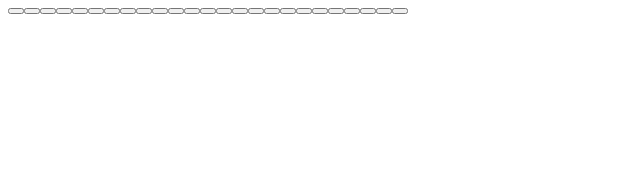
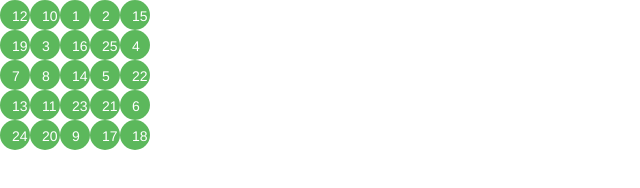
Before and after one commit to raiResham/onlinebingo, a plain HTML site: page index.html in a window 1280 px wide. Shown: the whole page, without its empty margins (0-640 px from the left). Drawn offline with nearby package versions, Linux system fonts and the light colour scheme.

Commit message:
Added css for round button etc

```diff
--- a/index.html
+++ b/index.html
@@ -1,30 +1,107 @@
 <html>
+
 <head>
     <title>
-            Fun Bingo!!!!
+        Online Fun Bingo!!!!
+
     </title>
-    </head>
+    <link rel="stylesheet" href="https://maxcdn.bootstrapcdn.com/bootstrap/3.4.1/css/bootstrap.min.css">
+  <script src="https://ajax.googleapis.com/ajax/libs/jquery/3.4.1/jquery.min.js"></script>
+  <script src="https://maxcdn.bootstrapcdn.com/bootstrap/3.4.1/js/bootstrap.min.js"></script>
+  <link rel="stylesheet" type="text/css" href="mystyle.css"></head>
+
 <body>
     <script>
         console.log("online bingo!!!")
 
-            var cellsArray=[];
-            for(let i = 0 ; i < 25; i++){
+        var occupied = new Array(5)
+        for (let i = 0; i < 5; i++) {
+            occupied[i] = new Array(5)
+            // Initialize current row "i" with false
+            for (let j = 0; j < 5; j++) {
+                occupied[i][j] = false
+            }
+        }
+        var board = new Array(5)
+        for (let i = 0; i < 5; i++) {
+            board[i] = new Array(5)
+        }
+
+        for (let i = 0; i < 5; i++) {
+            for (let j = 0; j < 5; j++) {
+                console.log(occupied[i][j])
+            }
+        }
+
+        var numbers = []
+        for(let i = 1; i <=25; i++ ){
+            numbers.push(i)
+        }
+        console.log(numbers)
+        var row = 0
+        var col = 0
+        for(let i = 24 ;i >=0; i--){
+            let index = randomInteger(0,i)
+            if (col == 5) {
+                col = 0
+                row = row + 1
+                board[row][col] = numbers[index]
+                col++
+            } else {
+                // cell.id = row + "," + col
+                board[row][col] = numbers[index]
+                col++
+            }
+            numbers.splice(index,1)
+        }
+
+        console.log(board)
+        function randomInteger(min, max) {
+            return Math.floor(Math.random() * (max - min + 1)) + min;
+        }
+
+        var board
+        var cellsArray = [];
+        row = 0
+        col = 0
+        for (let i = 1; i <= 25; i++) {
             // Dynamically creates a button
             var cell = document.createElement("BUTTON");
+            cell.className = "btn btn-success"
             // set unique id to the cell
-                cell.id = i
-                // Add click listener to the cell
-                cell.onclick = function(e){
-                    console.log(e.target.id)
-                }
-                // pushs newly created cell to cellsArray
-                cellsArray.push(cell)
-
-                document.body.appendChild(cell);
+            if (col == 5) {
+                col = 0
+                row = row + 1
+                cell.id = row + "," + col
+                cell.value = board[row][col]
+                cell.innerHTML = board[row][col]
+                col++
+            } else {
+                cell.id = row + "," + col
+                cell.value = board[row][col]
+                cell.innerHTML = board[row][col]
+                col++
             }
 
 
+            // Add click listener to the cell
+            cell.onclick = function (e) {
+                console.log(e.target.id,":",e.target.value)
+                let cellId = e.target.id
+                document.getElementById(cellId).disabled = true;
+            }
+            // push newly created cell to cellsArray
+            cellsArray.push(cell)
+
+            // For line break
+            var br = document.createElement("br");
+
+            // Append new cell to the document
+            document.body.appendChild(cell);
+            if (i % 5 == 0)
+                document.body.appendChild(br);
+        }
     </script>
 </body>
+
 </html>
--- /dev/null
+++ b/mystyle.css
@@ -0,0 +1,6 @@
+.btn{
+  height: 30px;
+  width: 30px;
+  border-radius: 50%;
+  border:0px solid red;
+}
```
Lines whose indentation alone changed are shown as unchanged.
